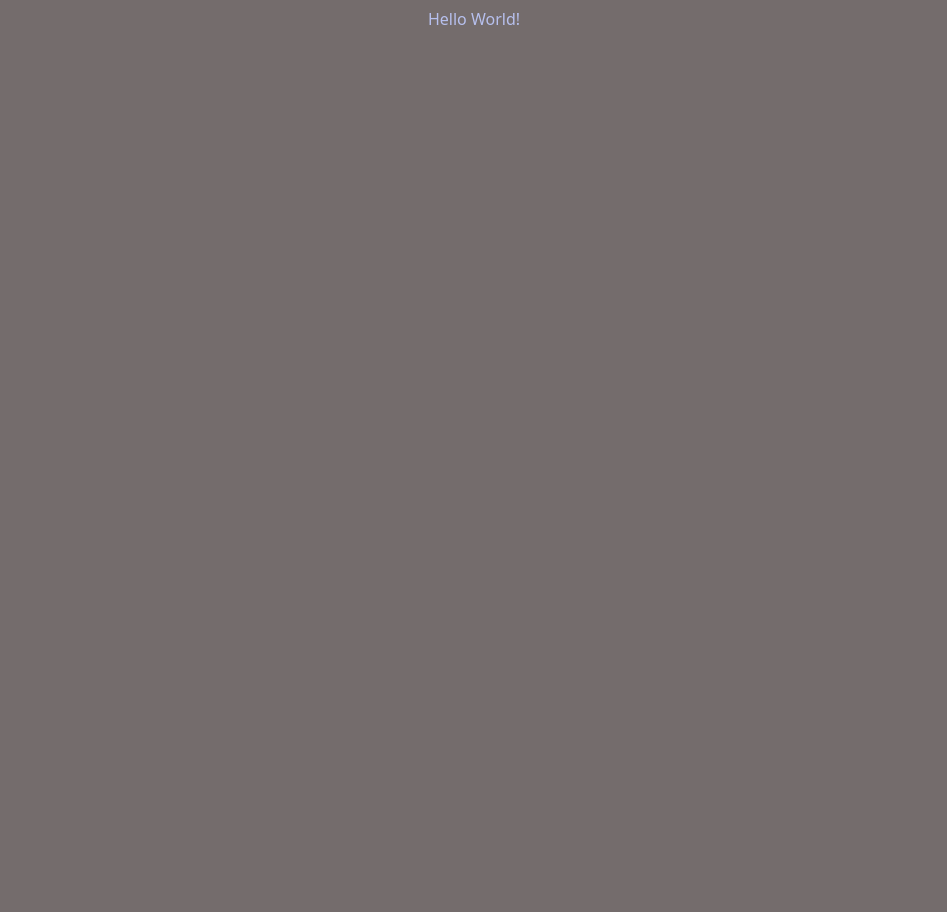
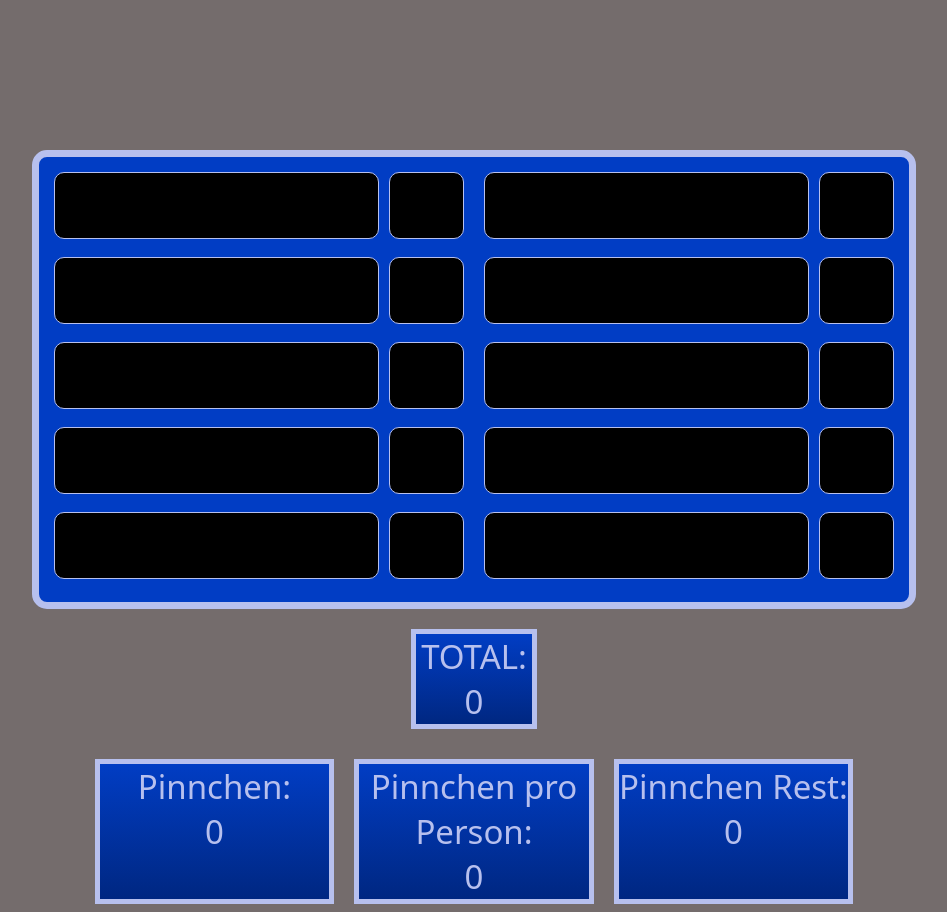
Before and after one commit to linusbmbm/surgenfeud, a React (Vite) app: page /finals in a window 1280 px wide. Shown: the whole page, without its empty margins (166-1113 px from the left). Before the commit the page ends 800 px from the top, so only its background shows below. Built offline with nearby package versions, Linux system fonts and the light colour scheme.

Commit message:
createdFinals

```diff
--- a/src/App.tsx
+++ b/src/App.tsx
@@ -158,7 +158,7 @@ function App() {
 
   //functions
   const setQuestionNum = (questionNum: number) => {
-    setRoundNum(questionNum);
+    setRoundNum(questionNum - 1);
     nextRound();
   };
 
--- a/src/Finals.tsx
+++ b/src/Finals.tsx
@@ -1,5 +1,174 @@
+import { useEffect, useState } from "react";
+import "./index.css";
+import { Round } from "./interfaces/Round";
+import datajson from "./data/data.json";
+import AnswerCard from "./components/AnswerCard";
+import keypressHook from "./hooks/keypressHook";
+import React from "react";
+import QuestionJump from "./components/QuestionJump";
+import PointsTeamCard from "./components/PointsTeamCard";
+
 function Finals() {
-  return <span>Hello World!</span>;
+  const quiz: Round[] = datajson;
+
+  const [visibilityQuestionJump, setVisibilityQuestionJump] =
+    useState<boolean>(false);
+
+  const [roundFirst, setRoundFirst] = useState<number>(0);
+
+  const [answerNums, setAnswerNums] = useState<number[]>([
+    -1, -1, -1, -1, -1, -1, -1, -1, -1, -1,
+  ]);
+
+  const [answersFinals, setAnswersFinals] = useState<(number | string)[][][]>([
+    [[""]],
+  ]);
+
+  const [points, setPoints] = useState<number>(0);
+
+  keypressHook(() => {
+    if (!visibilityQuestionJump) {
+      setVisibilityQuestionJump(true);
+    } else {
+      setVisibilityQuestionJump(false);
+    }
+  }, "j");
+
+  useEffect(() => {
+    setPoints(() => {
+      let updatedPoints: number = 0;
+      answersFinals.map((answerRound, index) => {
+        updatedPoints +=
+          answerNums[index] >= 0 && answerNums[index] <= 9
+            ? Number(answerRound[answerNums[index]][2])
+            : 0;
+      });
+      answersFinals.map((answerRound, index) => {
+        const doubleIndex: number = index + answersFinals.length;
+        updatedPoints +=
+          answerNums[doubleIndex] >= 0 && answerNums[doubleIndex] <= 9
+            ? Number(answerRound[answerNums[doubleIndex]][2])
+            : 0;
+      });
+      return updatedPoints;
+    });
+  }, [answerNums]);
+
+  useEffect(() => {
+    setAnswersFinals((prevAnswersFinals) => {
+      const updatedAnswersFinals = [...prevAnswersFinals];
+      Array.from({ length: 5 }).map((_, index) => {
+        updatedAnswersFinals[index] = quiz[roundFirst + index]["answers"];
+      });
+      return updatedAnswersFinals;
+    });
+  }, [roundFirst]);
+
+  const indexKeyMap = {
+    0: "1",
+    1: "2",
+    2: "3",
+    3: "4",
+    4: "5",
+    5: "6",
+    6: "7",
+    7: "8",
+    8: "9",
+    9: "0",
+    10: "x",
+  };
+
+  Object.keys(indexKeyMap).map((mapIndex) => {
+    const index = Number(mapIndex) as keyof typeof indexKeyMap;
+
+    keypressHook(() => {
+      setAnswerNums((prevAnswerNums) => {
+        const updatedAnswerNums = [...prevAnswerNums];
+        const indexFirstMinusOneValue = answerNums.findIndex(
+          (answerNum) => answerNum === -1
+        );
+        updatedAnswerNums[indexFirstMinusOneValue] = index;
+        return updatedAnswerNums;
+      });
+    }, indexKeyMap[index]);
+  });
+
+  keypressHook(() => {
+    setAnswerNums((prevAnswerNums) => {
+      const updatedAnswerNums = [...prevAnswerNums];
+      let indexLastNonMinusOneValue: number = 0;
+      answerNums.map((answerNum, index) => {
+        if (answerNum !== -1) {
+          indexLastNonMinusOneValue = index;
+        }
+      });
+      updatedAnswerNums[indexLastNonMinusOneValue] = -1;
+      return updatedAnswerNums;
+    });
+  }, "-");
+
+  //functions
+  const setQuestionNum = (questionNum: number) => {
+    setRoundFirst(questionNum);
+  };
+
+  const fixAnswer = (
+    selectedAnswer: number,
+    possibleAnswers: (number | string)[][]
+  ) => {
+    return selectedAnswer === -1
+      ? ["", "", ""]
+      : selectedAnswer === 10
+      ? ["", "DULLE BLEIBT KNÜLLE", 0]
+      : possibleAnswers[selectedAnswer];
+  };
+
+  return (
+    <>
+      <QuestionJump
+        defaultValue={roundFirst}
+        onSubmit={setQuestionNum}
+        visibility={visibilityQuestionJump}
+      />
+
+      <div className="finalsAnswerGrid">
+        {answersFinals.map((round, index) => (
+          <React.Fragment key={index}>
+            <AnswerCard
+              key={`1.${index}`}
+              answer={fixAnswer(answerNums[index], round)}
+              classPrefix="finals"
+              visibility={"true"}
+            />
+            <AnswerCard
+              key={`2.${index}`}
+              answer={fixAnswer(answerNums[index + 5], round)}
+              classPrefix="finals"
+              visibility={"true"}
+            />
+          </React.Fragment>
+        ))}
+      </div>
+
+      <div className="finalsPoints">
+        <PointsTeamCard points={points} teamName={"TOTAL"} />
+      </div>
+
+      <div className="finalsPinnchenGrid">
+        <PointsTeamCard points={Math.ceil(points / 15)} teamName={"Pinnchen"} />
+
+        <PointsTeamCard
+          points={Math.floor(points / 15 / 4)}
+          teamName={"Pinnchen pro Person"}
+        />
+
+        <PointsTeamCard
+          points={Math.ceil((points / 15) % 4)}
+          teamName={"Pinnchen Rest"}
+        />
+      </div>
+    </>
+  );
 }
 
 export default Finals;
--- a/src/components/AnswerCard.tsx
+++ b/src/components/AnswerCard.tsx
@@ -1,16 +1,25 @@
 interface Props {
   answer: (number | string)[];
+  classPrefix?: string;
   visibility: "false" | "number" | "true";
 }
 
-const AnswerCard = ({ answer, visibility }: Props) => {
+const AnswerCard = ({ answer, classPrefix = "", visibility }: Props) => {
+  const answerCardClass = `${classPrefix}answerCard`;
+  const answerCardGridClass = `${classPrefix}answerCardGrid`;
+
+  if (visibility === "false") {
+    return <div className={answerCardClass} />;
+  }
+
+  if (visibility === "number") {
+    return <div className={answerCardClass}>{answer[0]}</div>;
+  }
+
   return (
-    <div className="answerCard">
-      {visibility === "false"
-        ? ""
-        : visibility === "number"
-        ? answer[0]
-        : answer[1] + " " + answer[2]}
+    <div className={answerCardGridClass}>
+      <div className={answerCardClass}>{answer[1]}</div>
+      <div className={answerCardClass}>{answer[2]}</div>
     </div>
   );
 };
--- a/src/components/QuestionJump.tsx
+++ b/src/components/QuestionJump.tsx
@@ -1,19 +1,21 @@
-import { useState } from "react";
+import React, { useEffect, useState } from "react";
 
 interface Props {
   defaultValue?: number;
-  onSubmit: any;
+  onSubmit: (pageNum: number) => void;
   visibility: boolean;
 }
 
 const QuestionJump = ({ defaultValue = 0, onSubmit, visibility }: Props) => {
   const [pageNum, setPageNum] = useState<number>(defaultValue);
 
-  const handleChange = (event: any) => {
-    setPageNum(event.target.value);
+  useEffect(() => setPageNum(defaultValue), [defaultValue]);
+
+  const handleChange = (event: React.ChangeEvent<HTMLInputElement>) => {
+    setPageNum(Number(event.target.value));
   };
 
-  const handleSubmit = (event: any) => {
+  const handleSubmit = (event: React.FormEvent<HTMLFormElement>) => {
     event.preventDefault();
     onSubmit(pageNum);
   };
--- a/src/index.css
+++ b/src/index.css
@@ -29,18 +29,21 @@ div.answerGrid {
   grid-auto-flow: column;
   grid-template-rows: 1fr 1fr 1fr 1fr 1fr;
   grid-template-columns: 1fr 1fr;
+  background-color: var(--secondary-color);
+  align-items: center;
   gap: 10px;
-  background-color: var(--secondary-color);
+}
+
+div.answerCardGrid {
+  display: grid;
+  height: 75px;
+  grid-template-columns: 1fr 75px;
 }
 
 div.answerCard {
-  display: table-cell;
-  width: 90%;
   height: 45px;
   border: 5px solid;
-  margin: 0 auto;
   padding: 10px;
-  vertical-align: middle;
   font-size: 40px;
   font-weight: bold;
   background-image: linear-gradient(
@@ -123,3 +126,51 @@ div.wrongFlex {
   left: 50%;
   transform: translate(-50%, -50%);
 }
+
+div.finalsAnswerGrid {
+  display: grid;
+  margin-top: 150px;
+  margin-left: 15%;
+  margin-right: 15%;
+  border: 7px solid;
+  border-radius: 15px;
+  padding: 15px;
+  grid-template-rows: 1fr 1fr 1fr 1fr 1fr;
+  grid-template-columns: 1fr 1fr;
+  row-gap: 10px;
+  column-gap: 20px;
+  background-color: var(--secondary-color);
+}
+
+div.finalsanswerCardGrid {
+  display: grid;
+  height: 75px;
+  grid-template-columns: 1fr 75px;
+  column-gap: 10px;
+}
+
+div.finalsanswerCard {
+  height: 45px;
+  border: 1px solid var(--primary-color);
+  padding: 10px;
+  font-size: 40px;
+  font-weight: bold;
+  background-color: black;
+  border-radius: 10px;
+  color: white;
+}
+
+div.finalsPoints {
+  margin-left: 45%;
+  margin-right: 45%;
+  margin-top: 20px;
+}
+
+div.finalsPinnchenGrid {
+  display: grid;
+  grid-template-columns: 1fr 1fr 1fr;
+  gap: 20px;
+  margin-left: 20%;
+  margin-right: 20%;
+  margin-top: 30px;
+}
```
Also changed, not shown: .eslintrc.cjs (added), 1 other file (tests, documents, lock files or other folders).
